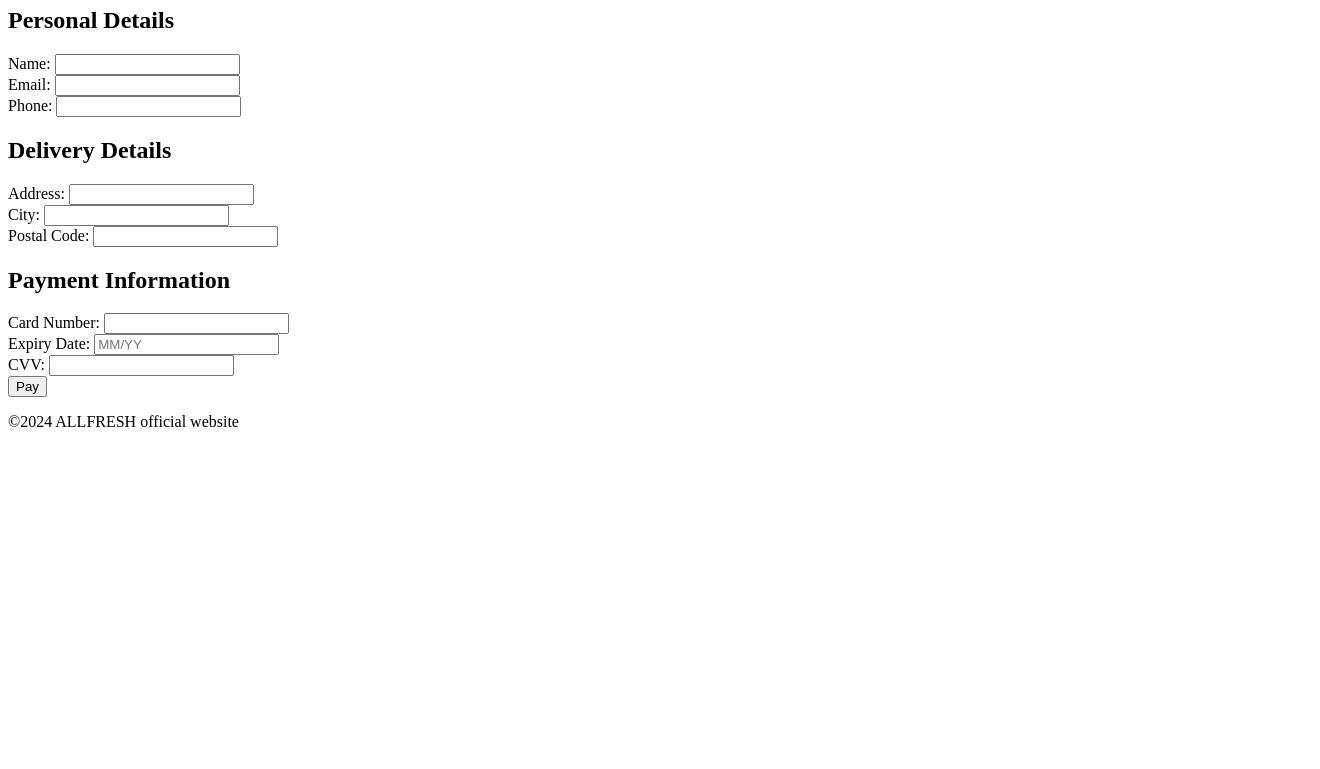
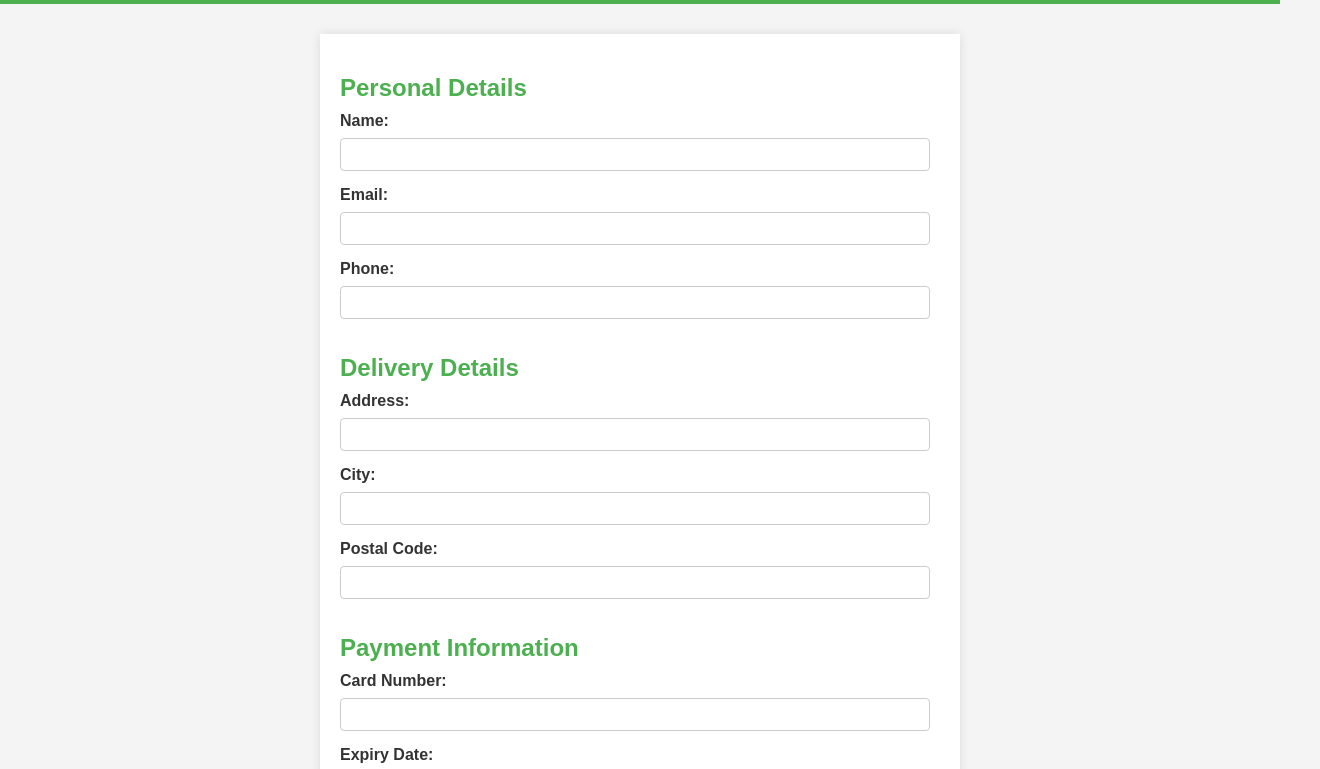
Before and after one commit to Oneathetop/Final, a plain HTML site: page order-confirmation.html in a window 1280 px wide. Shown: the part 73-842 px from the top of the page, 1320 px wide, since content can reach past the window. Before the commit the page ends 800 px from the top, so only its background shows below. Drawn offline with Linux system fonts and the light colour scheme.

Commit message:
Update order-confirmation.html

```diff
--- a/order-confirmation.html
+++ b/order-confirmation.html
@@ -5,7 +5,7 @@
     <meta name="viewport" content="width=device-width, initial-scale=1.0">
     <meta name="description" content="Order Confirmation Page">
     <title>Order Confirmation</title>
-
+    <link rel="stylesheet" href="order-confirmation.css">
 </head>
 <body>
     <header>
```
